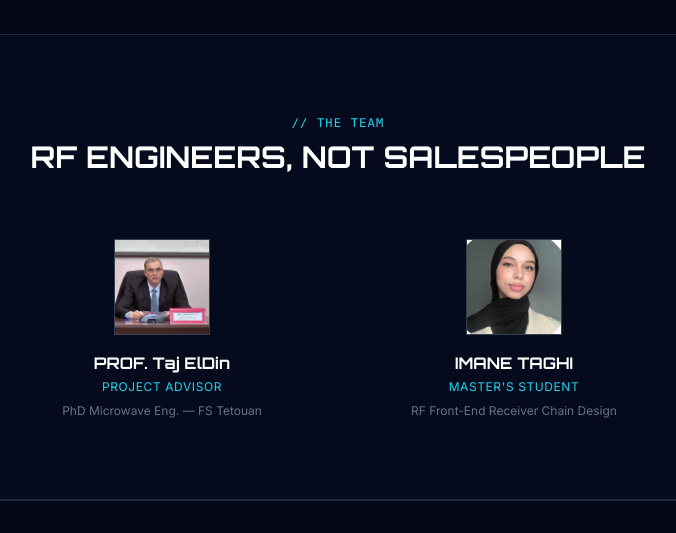
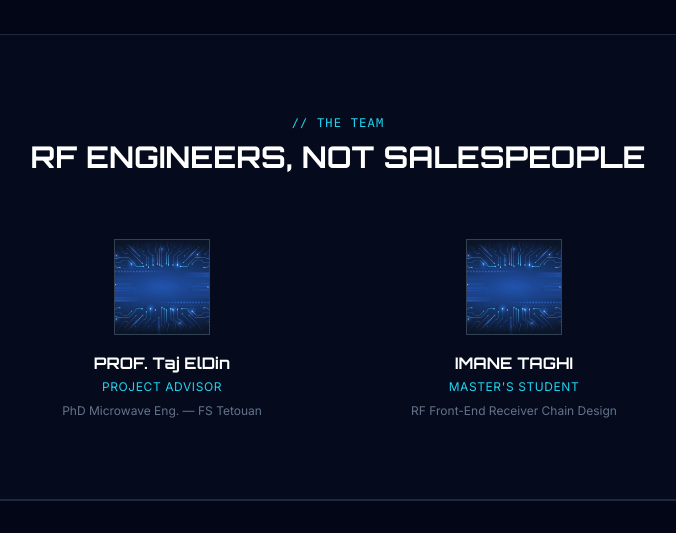
Before and after one commit to hajartaghi621-source/mrf_circuits, a FastAPI app: page /about in a window 1280 px wide. Shown: the part 1019-1552 px from the top of the page, without its empty margins (302-978 px from the left). Run offline with FastAPI, Linux system fonts and the light colour scheme; some libraries are stand-ins or nearby versions.

Commit message:
Update about.html

```diff
--- a/app/templates/about.html
+++ b/app/templates/about.html
@@ -51,7 +51,7 @@
     <div class="grid grid-cols-1 md:grid-cols-2 gap-8 max-w-2xl mx-auto">
       <div class="text-center">
         <div class="w-24 h-24 mx-auto mb-4 bg-slate-800 border border-slate-700 flex items-center justify-center overflow-hidden">
-          <img src="/static/pic/prof.png" alt="Prof. Yassine M." class="w-full h-full object-cover">
+          <img src="/static/pic/image.png" alt="Prof. Yassine M." class="w-full h-full object-cover">
         </div>
         <h4 class="font-tech font-bold text-white">PROF. Taj ElDin</h4>
         <p class="text-cyan-400 text-xs tracking-wider mt-1">PROJECT ADVISOR</p>
@@ -59,7 +59,7 @@
       </div>
       <div class="text-center">
         <div class="w-24 h-24 mx-auto mb-4 bg-slate-800 border border-slate-700 flex items-center justify-center overflow-hidden">
-          <img src="/static/pic/student.png" alt="Imane Taghi" class="w-full h-full object-cover">
+          <img src="/static/pic/image.png" alt="Imane Taghi" class="w-full h-full object-cover">
         </div>
         <h4 class="font-tech font-bold text-white">IMANE TAGHI</h4>
         <p class="text-cyan-400 text-xs tracking-wider mt-1">MASTER'S STUDENT</p>
```
